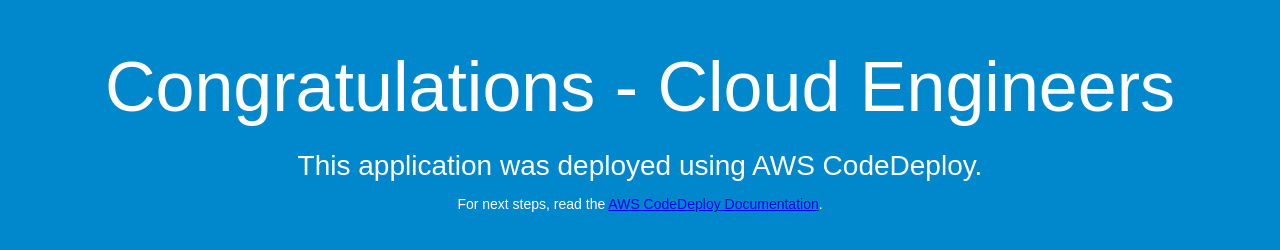
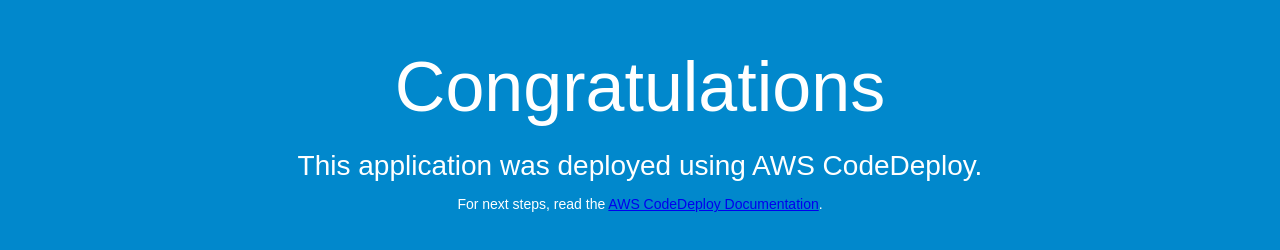
Before and after one commit to sddpsddp/AWS_CodeDeploy, a plain HTML site: page index.html in a window 1280 px wide. Drawn offline with Linux system fonts and the light colour scheme.

Commit message:
Update index.html

```diff
--- a/index.html
+++ b/index.html
@@ -26,7 +26,7 @@
 </head>
 <body>
   <div align="center">
-    <h1>Congratulations - Cloud Engineers </h1>
+    <h1>Congratulations </h1>
     <h2>This application was deployed using AWS CodeDeploy.</h2>
     <p>For next steps, read the <a href="http://aws.amazon.com/documentation/codedeploy">AWS CodeDeploy Documentation</a>.</p>
   </div>
```
